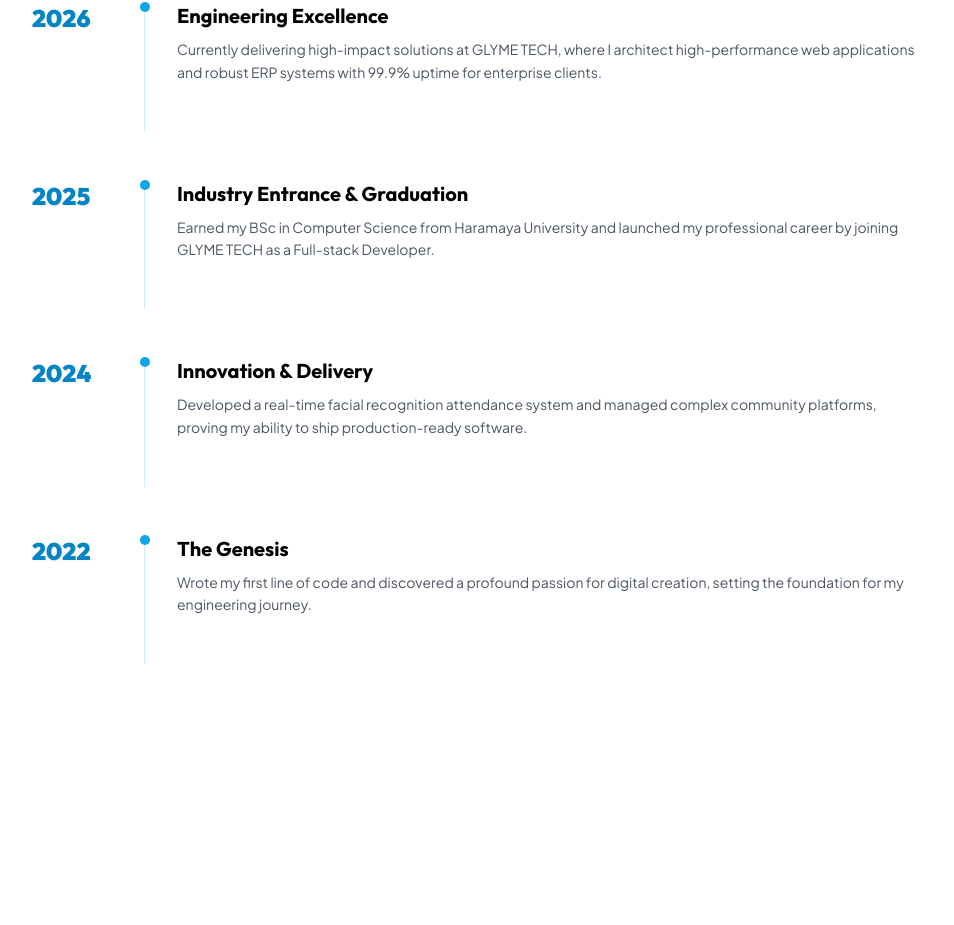
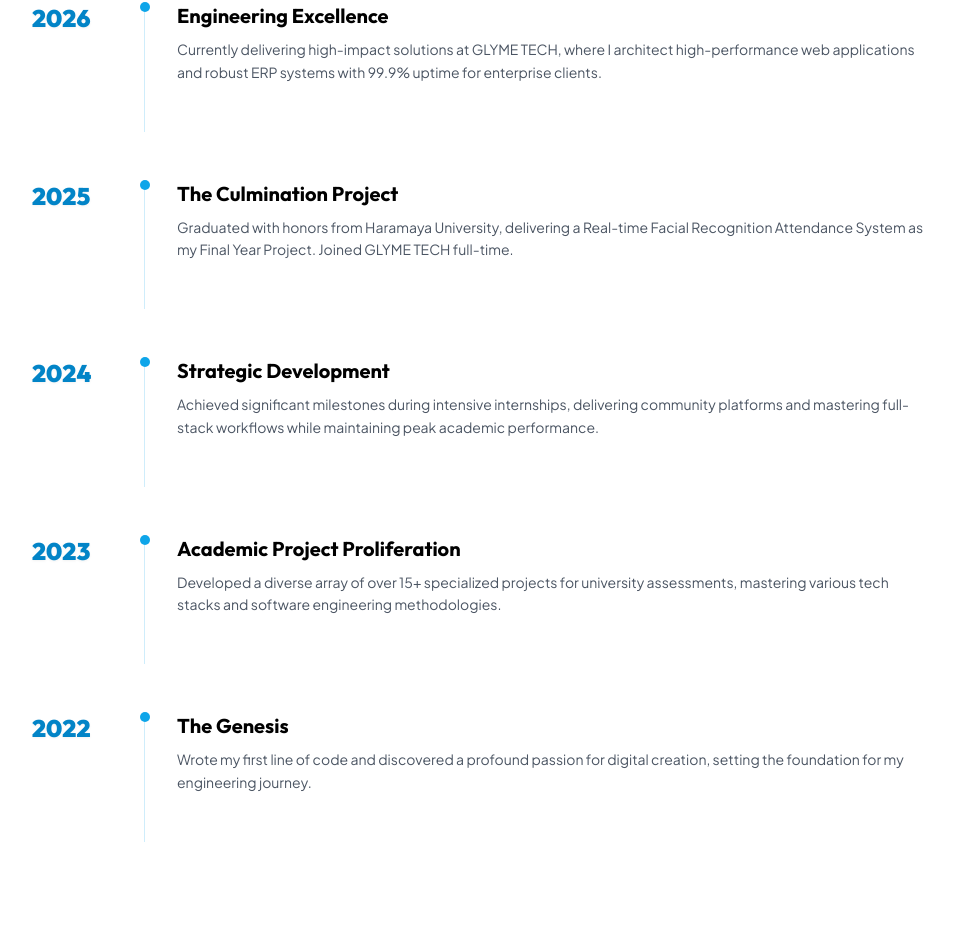
Before and after one commit to Tebarek-W/my-portfolio, a Next.js app: page / in a window 1280 px wide. Shown: the part 1690-2615 px from the top of the page, without its empty margins (160-1114 px from the left). Built offline with nearby package versions, Linux system fonts and the light colour scheme.

Commit message:
feat: add About Me section and Footer component to the portfolio.

```diff
--- a/src/components/layout/footer.tsx
+++ b/src/components/layout/footer.tsx
@@ -2,15 +2,11 @@
 
 import { socialLinks, personalInfo } from "@/data/portfolio-data";
 import { motion } from "framer-motion";
-import { useEffect, useState } from "react";
+import { useState } from "react";
 import { Mail, Phone } from "lucide-react";
 
 export function Footer() {
-  const [currentYear, setCurrentYear] = useState<number | null>(null);
-
-  useEffect(() => {
-    setCurrentYear(new Date().getFullYear());
-  }, []);
+  const [currentYear] = useState<number>(new Date().getFullYear());
 
   return (
     <footer className="bg-[#030303] text-white relative overflow-hidden border-t border-white/5">
--- a/src/components/sections/about.tsx
+++ b/src/components/sections/about.tsx
@@ -40,14 +40,20 @@ const milestones = [
   },
   {
     year: "2025",
-    title: "Industry Entrance & Graduation",
-    desc: "Earned my BSc in Computer Science from Haramaya University and launched my professional career by joining GLYME TECH as a Full-stack Developer.",
+    title: "The Culmination Project",
+    desc: "Graduated with honors from Haramaya University, delivering a Real-time Facial Recognition Attendance System as my Final Year Project. Joined GLYME TECH full-time.",
     icon: GraduationCap
   },
   {
     year: "2024",
-    title: "Innovation & Delivery",
-    desc: "Developed a real-time facial recognition attendance system and managed complex community platforms, proving my ability to ship production-ready software.",
+    title: "Strategic Development",
+    desc: "Achieved significant milestones during intensive internships, delivering community platforms and mastering full-stack workflows while maintaining peak academic performance.",
+    icon: Code
+  },
+  {
+    year: "2023",
+    title: "Academic Project Proliferation",
+    desc: "Developed a diverse array of over 15+ specialized projects for university assessments, mastering various tech stacks and software engineering methodologies.",
     icon: Code
   },
   {
```
